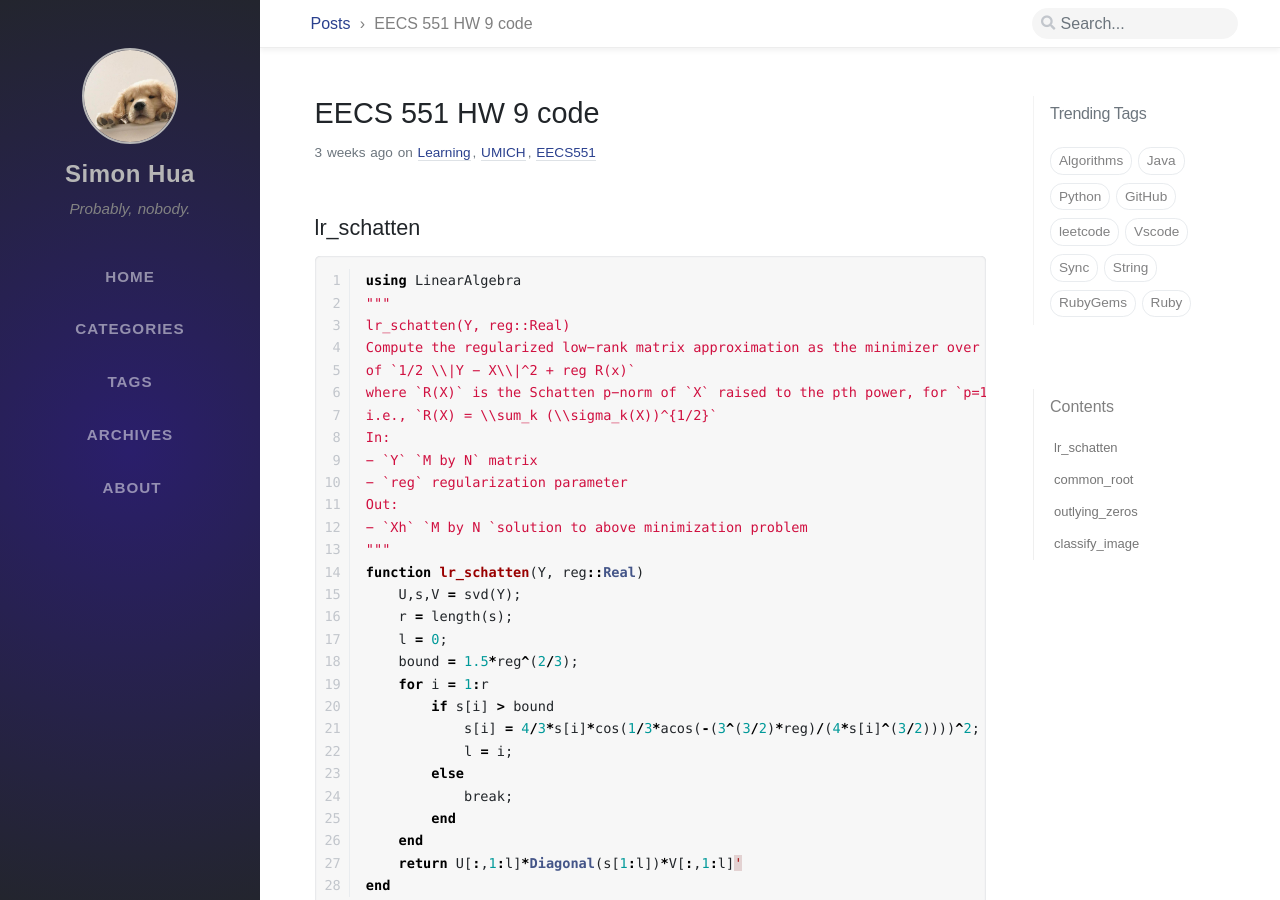
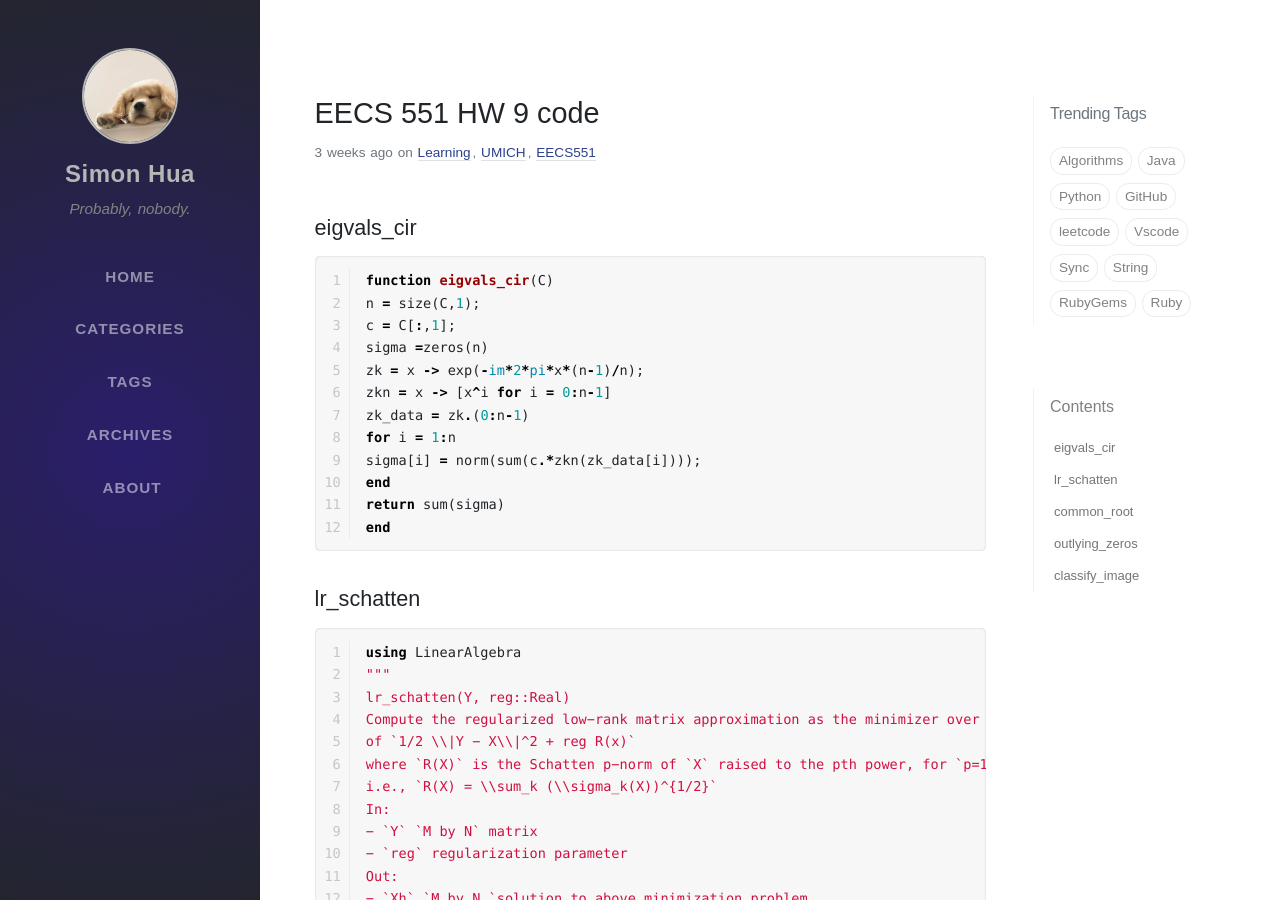
Before and after one commit to Huadous/huadous.github.io, a Jekyll site: the page built from _posts/2020-11-12-EECS-551-HW-9-code.md, in a window 1280 px wide and 900 px high. Built offline with Jekyll 4.4.1, drawn with Linux system fonts in a browser that asks for light colours; nearby versions of some CDN libraries; some web fonts are replaced; comment, search, counter and statistics services are not loaded.

Commit message:
Update 2020-11-12-EECS-551-HW-9-code.md

````diff
--- a/_posts/2020-11-12-EECS-551-HW-9-code.md
+++ b/_posts/2020-11-12-EECS-551-HW-9-code.md
@@ -4,6 +4,21 @@ date: 2020-11-12 19:30:11 +0800
 categories: [Learning, UMICH, EECS551]
 tags: [EECS551, UMICH, Data Science, Linear Algebra, DSP, ML]
 ---
+## eigvals_cir
+```julia
+function eigvals_cir(C)
+n = size(C,1);
+c = C[:,1];
+sigma =zeros(n)
+zk = x -> exp(-im*2*pi*x*(n-1)/n);
+zkn = x -> [x^i for i = 0:n-1]
+zk_data = zk.(0:n-1)
+for i = 1:n
+sigma[i] = norm(sum(c.*zkn(zk_data[i])));
+end
+return sum(sigma)
+end
+```
 ## lr_schatten
 ```julia
 using LinearAlgebra
````
